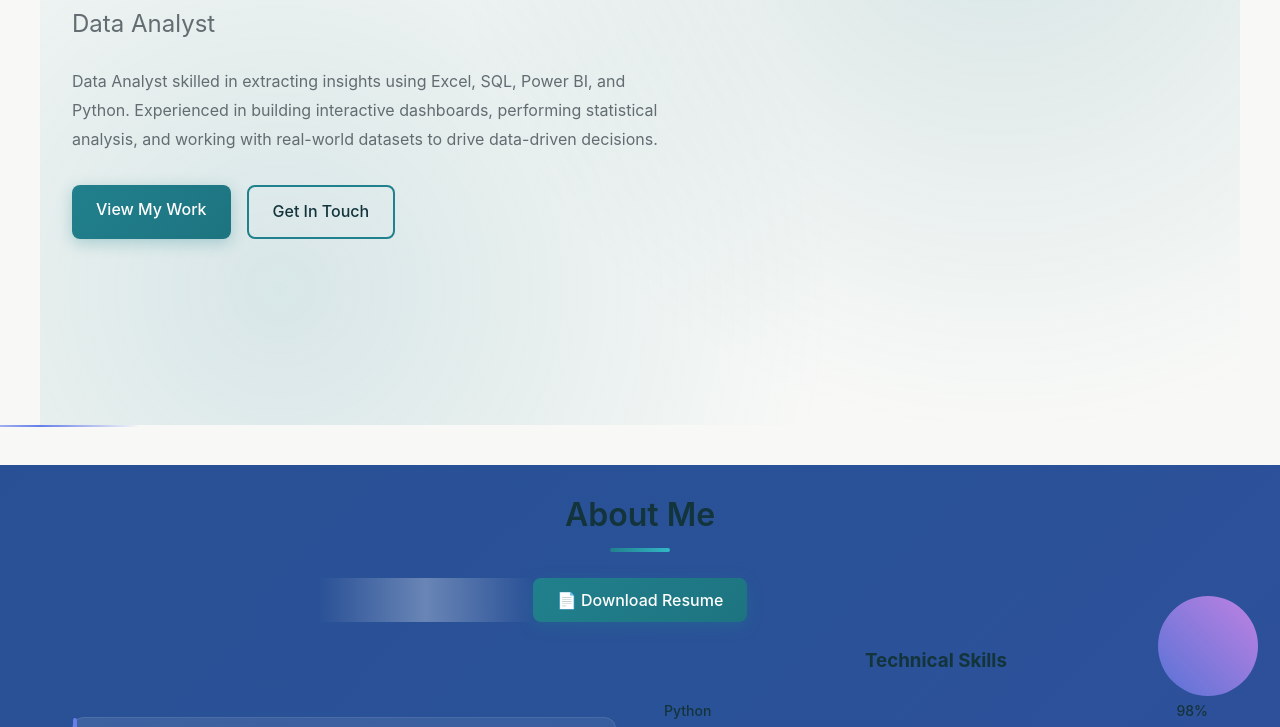
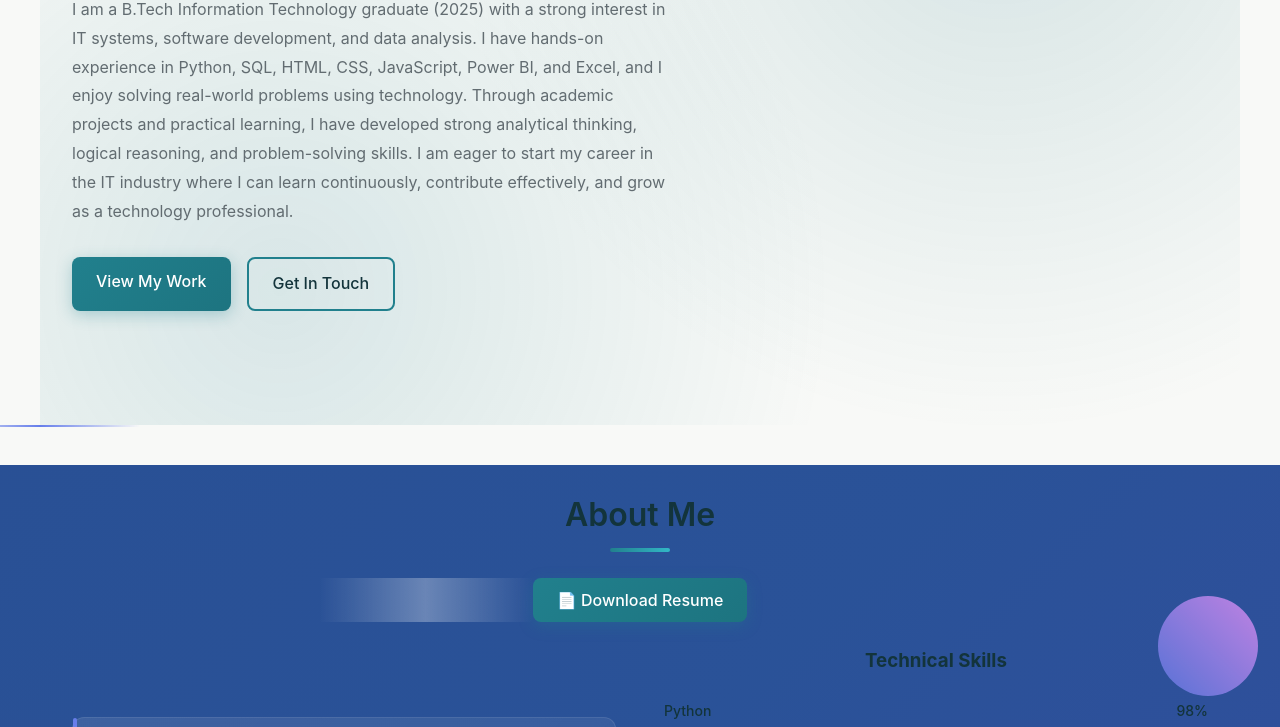
Before and after one commit to K-Vasuki/VK-portfolio, a plain HTML site: page index.html in a window 1280 px wide. Shown: the part 335-1062 px from the top of the page. Drawn offline with Linux system fonts and the light colour scheme; a web font is replaced by a local one.

Commit message:
Revise hero section and education details in index.html
Updated personal description and educational details.

```diff
--- a/index.html
+++ b/index.html
@@ -26,10 +26,16 @@
     <!-- Hero Section -->
     <section class="hero">
         <h1>Hi, I'm <span class="gradient-text">Vasuki K</span> 👋</h1>
-        <p class="subtitle">Data Analyst</p>
+        <p class="subtitle">Aspiring IT Professional </p>
         <p class="description">
-            Data Analyst skilled in extracting insights using Excel, SQL, Power BI, and Python. Experienced in building interactive dashboards, performing statistical analysis, and working with real-world datasets to drive data-driven decisions.
-        </p>
+            I am a B.Tech Information Technology graduate (2025) with a strong interest in IT systems,
+software development, and data analysis. I have hands-on experience in Python, SQL, HTML,
+CSS, JavaScript, Power BI, and Excel, and I enjoy solving real-world problems using technology.
+
+Through academic projects and practical learning, I have developed strong analytical
+thinking, logical reasoning, and problem-solving skills. I am eager to start my career
+in the IT industry where I can learn continuously, contribute effectively, and grow
+as a technology professional.</p>
         <div class="cta-buttons">
             <a href="#projects" class="btn btn-primary">View My Work</a>
             <a href="#contact" class="btn btn-secondary">Get In Touch</a>
@@ -175,7 +181,7 @@
                     <span class="timeline-date">2025</span>
                     <h3>B.Tech in Information Technology</h3>
                     <h4>University College of Engineering, Villupuram</h4>
-                    <p>Graduated with CGPA 9.0, specializing in IT with focus on data analytics and software development.</p>
+                    <p>Graduated with CGPA of 8.11, specializing in IT with focus on data analytics and software development.</p>
                 </div>
             </div>
             <div class="timeline-item">
```
